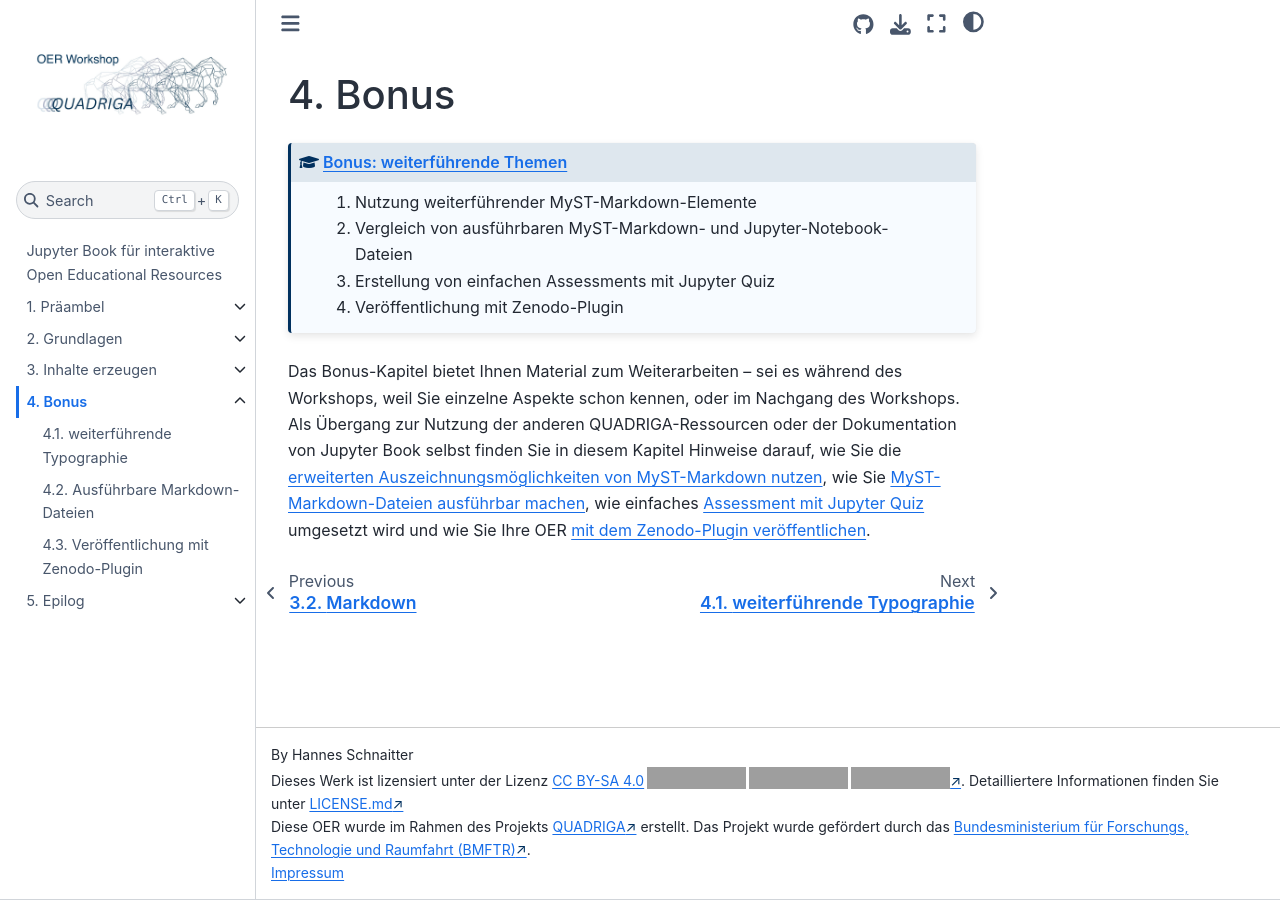
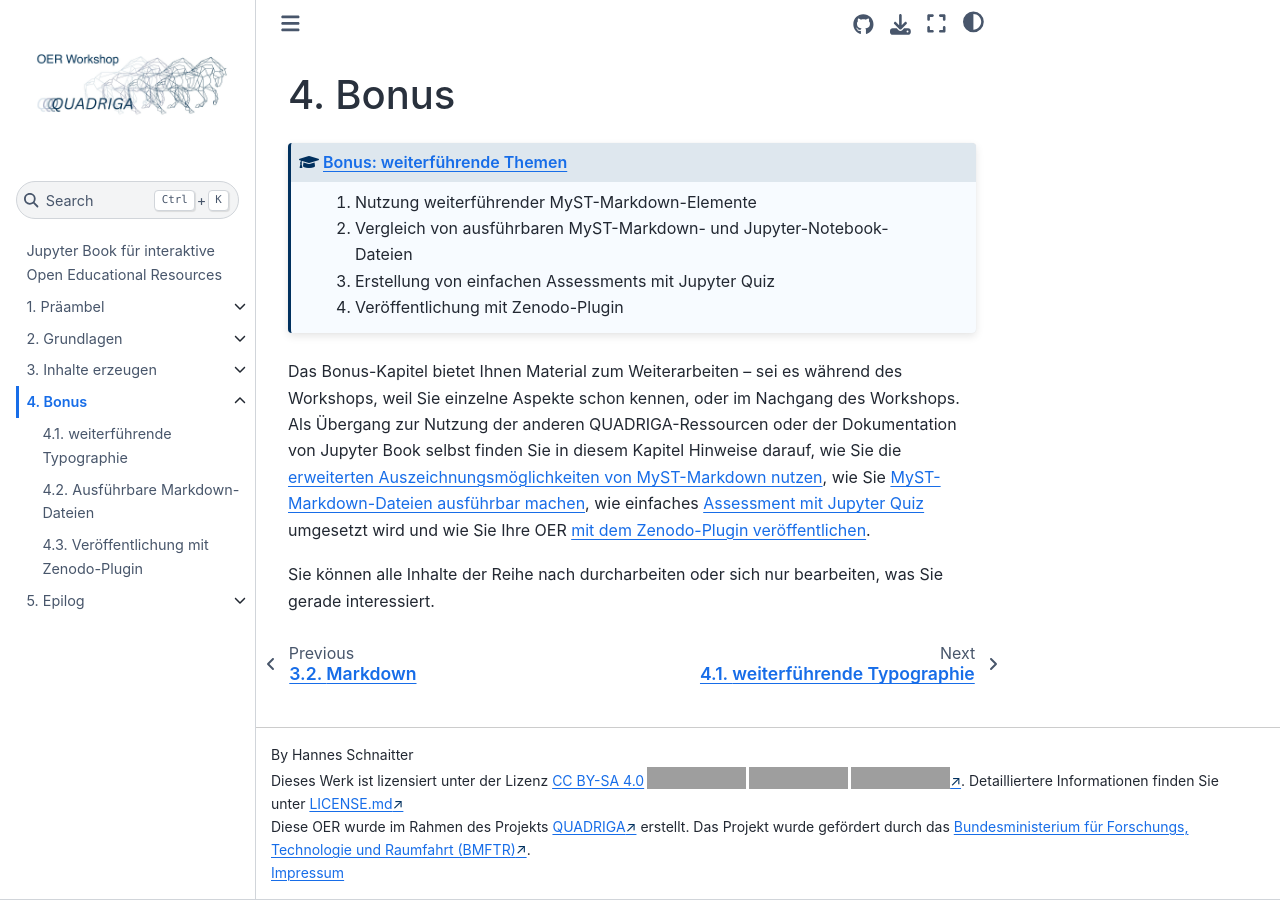
Before and after one commit to quadriga-dk/OER-Workshop, a Jupyter Book: the page built from bonus/einleitung.md, in a window 1280 px wide. Built offline with Jupyter Book 1.0.4 settings and Sphinx 7.4.7 and the Sphinx Book theme 1.1.4, drawn with Linux system fonts in a browser that asks for light colours; pages that are not in the unit, such as notebooks, are missing from menus; grey boxes are pictures that could not be loaded.

Commit message:
feat: add clarification to instructions for bonus chapter

````diff
--- a/bonus/einleitung.md
+++ b/bonus/einleitung.md
@@ -10,3 +10,5 @@
 ```
 
 Das Bonus-Kapitel bietet Ihnen Material zum Weiterarbeiten – sei es während des Workshops, weil Sie einzelne Aspekte schon kennen, oder im Nachgang des Workshops. Als Übergang zur Nutzung der anderen QUADRIGA-Ressourcen oder der Dokumentation von Jupyter Book selbst finden Sie in diesem Kapitel Hinweise darauf, wie Sie die [erweiterten Auszeichnungsmöglichkeiten von MyST-Markdown nutzen](typographie.md), wie Sie [MyST-Markdown-Dateien ausführbar machen](ausführbares_markdown.md), wie einfaches [Assessment mit Jupyter Quiz](jupyterquiz.ipynb) umgesetzt wird und wie Sie Ihre OER [mit dem Zenodo-Plugin veröffentlichen](zenodo.md).
+
+Sie können alle Inhalte der Reihe nach durcharbeiten oder sich nur bearbeiten, was Sie gerade interessiert.
````
